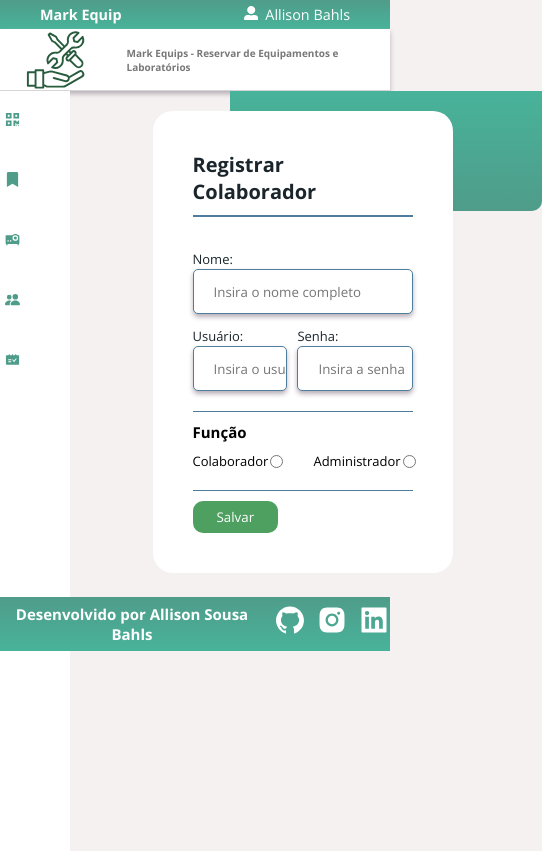
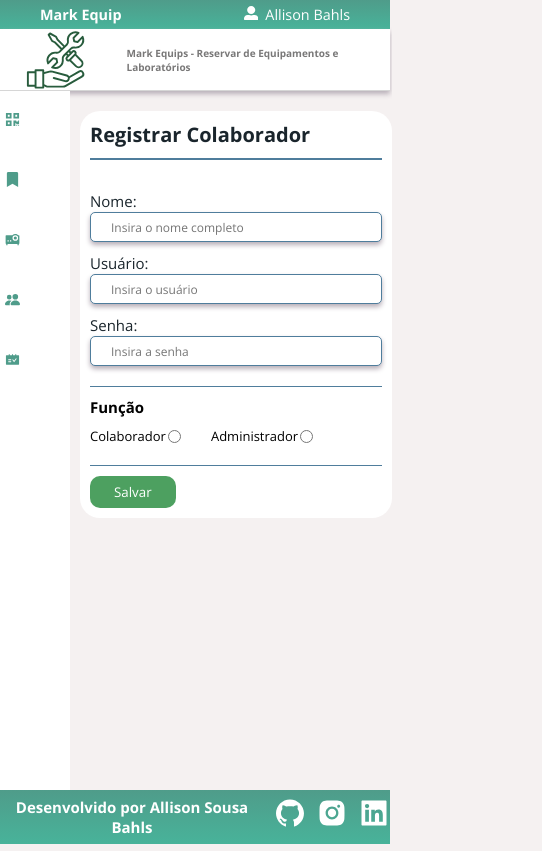
Before and after one commit to AllisonSBahls/mark-equips, a React (Create React App) app in the folder markequip-app/: page /colaboradores/register in a window 390 px wide. Shown: the whole page, 542 px wide, since content can reach past the window. Built offline with nearby package versions, Linux system fonts and the light colour scheme.

Commit message:
Responsive register screen

```diff
--- a/markequip-app/src/Views/Collaborator/register.tsx
+++ b/markequip-app/src/Views/Collaborator/register.tsx
@@ -8,6 +8,7 @@ export default function Register(){
         <>
         <Navbar />
         <Sidebar/>
+
         <div className="background-effect">
         </div>
         <div className="register-container">
--- a/markequip-app/src/Views/Collaborator/styles.css
+++ b/markequip-app/src/Views/Collaborator/styles.css
@@ -157,20 +157,17 @@
 .background-effect{
     position: absolute;
     background: linear-gradient(0deg, #4f9c8a 0%, #48b39a 100%);
-    margin-left: 230px;
     height: 120px;
-    width: 80vw;
+    margin-left: 260px;
+    width: 75%;
     border-bottom-left-radius: 10px;
     border-bottom-right-radius: 10px;
-
-
 }
 
 .register{
     background:#f5f1f1;
-    width: 60%;
+    width: 50%;
     margin-left: 215px;
-    min-width: 300px;
     box-sizing: border-box;
     padding: 40px;
     position:relative;
@@ -329,6 +326,9 @@
         padding:5px 15px;
         text-align: center;
     }
+    .background-effect{
+        width: 70%;
+    }
 }
 
 @media(max-width: 940px){
@@ -339,7 +339,11 @@
     .field-search input{
         width: 300px;
     }
+    .background-effect{
+        width: 60%;
+    }
 }
+
 
 
 @media (max-width: 875px){
@@ -400,6 +404,16 @@
         padding-bottom: 35px;
     }
 }
+
+@media(max-width: 860px){
+    .register{
+        margin-left: 0;
+    }
+    .background-effect{
+       width: 70%;
+       margin-left: 120px;
+    }
+}
 @media(max-width: 700px){
     .action-collaborators{
         display: flex;
@@ -411,6 +425,9 @@
         margin-left: 40px;
     }
 
+    .background-effect{
+        margin-left: 108px;
+     }
 }
 
 @media(max-width: 411px){
@@ -432,6 +449,104 @@
     .btn-insert-field{
         font-size: 12px;
     }
+}
 
+@media(max-width: 700px){
+    .user{
+        display: flex;
+        flex-wrap: wrap;
+    }
+    .input-field{
+        width: 100%;
+    }
+    .input-field input{
+
+        width: 100%;
+    }
+}
+@media(max-width: 600px){
+    .background-effect{
+    display: none;
+}
+    .register-container{
+        width: 80%;
+        margin-left: 80px;
+    }
+
+    .background-effect{
+       display: none;
+
+    }
+
+    .register{
+        padding: 10px;
+        width: 100%;
+    }
+
+    .subtitle{
+        font-size: 20px;
+    }
+    .input-field{
+        width: 100%;
+    }
+    .input-field input{
+        font-size: 12px;
+        height: 30px;
+        width: 100%;
+    }
+    .input-field label{
+        font-size: 15px;
+
+    }
+
+    .user{
+        display: flex;
+        flex-wrap: wrap;
+    }
+    .user input{
+        width:100%
+    }
 
 }
+
+@media(max-width: 360px){
+    .register-container{
+        width: 75%;
+        margin-left: 80px;
+    }
+
+    .background-effect{
+       display: none;
+
+    }
+
+    .register{
+        padding: 10px;
+        width: 100%;
+    }
+
+    .subtitle{
+        font-size: 12px;
+    }
+    .input-field{
+        width: 100%;
+    }
+    .input-field input{
+        font-size: 10px;
+        height: 30px;
+        width: 100%;
+    }
+    .input-field label{
+        font-size: 10px;
+
+    }
+
+    .user{
+        display: flex;
+        flex-wrap: wrap;
+    }
+    .user input{
+        width:100%
+    }
+
+}
--- a/markequip-app/src/Views/Footer/styles.css
+++ b/markequip-app/src/Views/Footer/styles.css
@@ -1,7 +1,9 @@
 .container-footer{
-    height: 20vw;
-    position:relative;
-    z-index: 11;
+    position:absolute;
+    bottom:0;
+    width:100%;
+    height:60px;
+    z-index: 100;
 
 
 }
@@ -39,3 +41,14 @@
 .linkdin:hover{
     color: #5252f3;
 }
+
+@media(max-width:360px){
+    .footer h1{
+        display: flex;
+        align-items: center;
+        font-size: 10px;
+    }
+    .icon-footer{
+        font-size: 20px;
+    }
+}
--- a/markequip-app/src/Views/Sidebar/styes.css
+++ b/markequip-app/src/Views/Sidebar/styes.css
@@ -1,7 +1,7 @@
 .sidebar{
     position: absolute;
     width: 200px;
-    min-height: 90%;
+    min-height: 85%;
     background: white;
     transition: all -5s ease;
     z-index: 11;
@@ -121,3 +121,13 @@ label #cancel{
         visibility: visible;
     }
 }
+
+@media(max-width: 360px){
+
+    .sidebar a i{
+        font-size: 20px;
+    }
+    .sidebar a span{
+        font-size: 14sawpx;
+    }
+}
```
